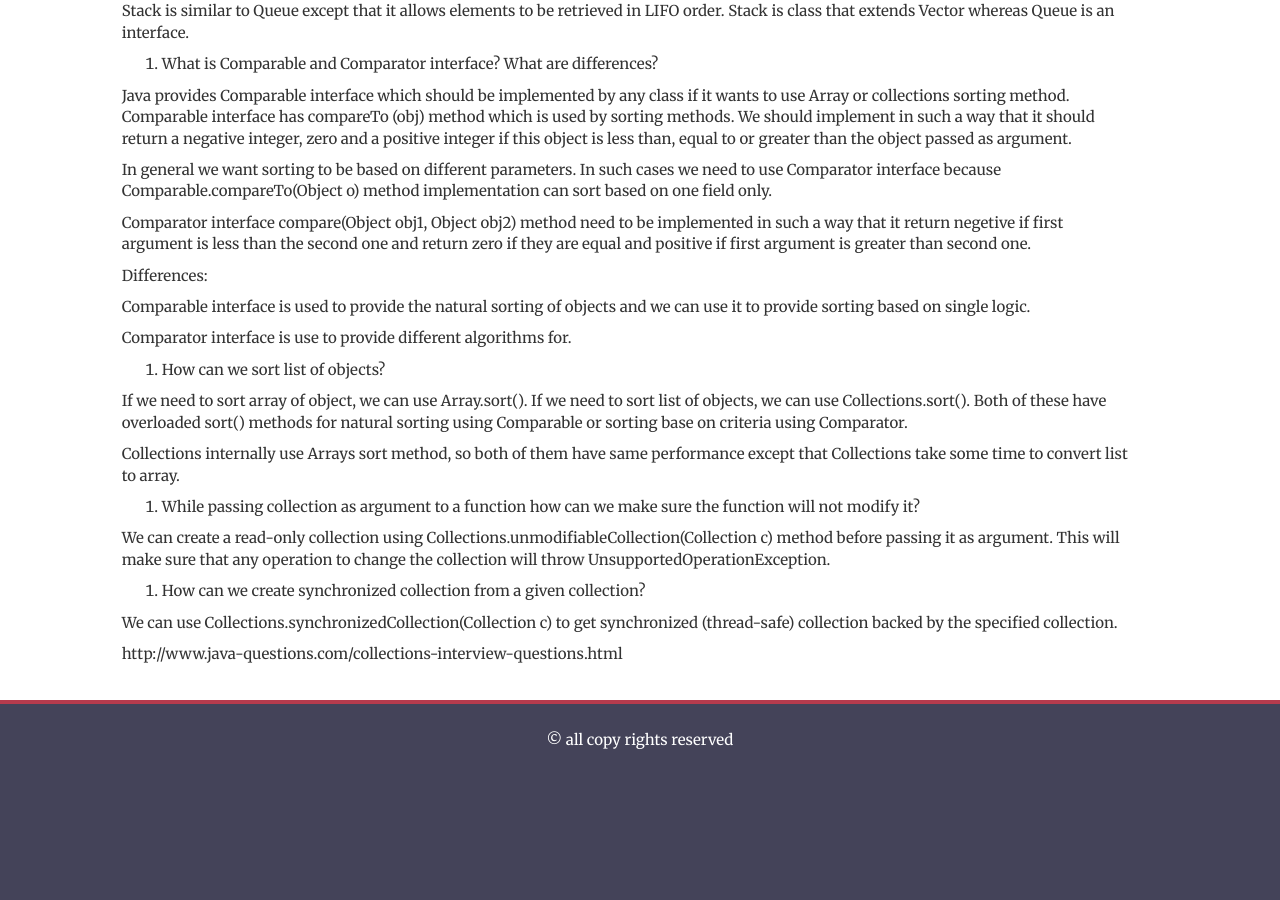
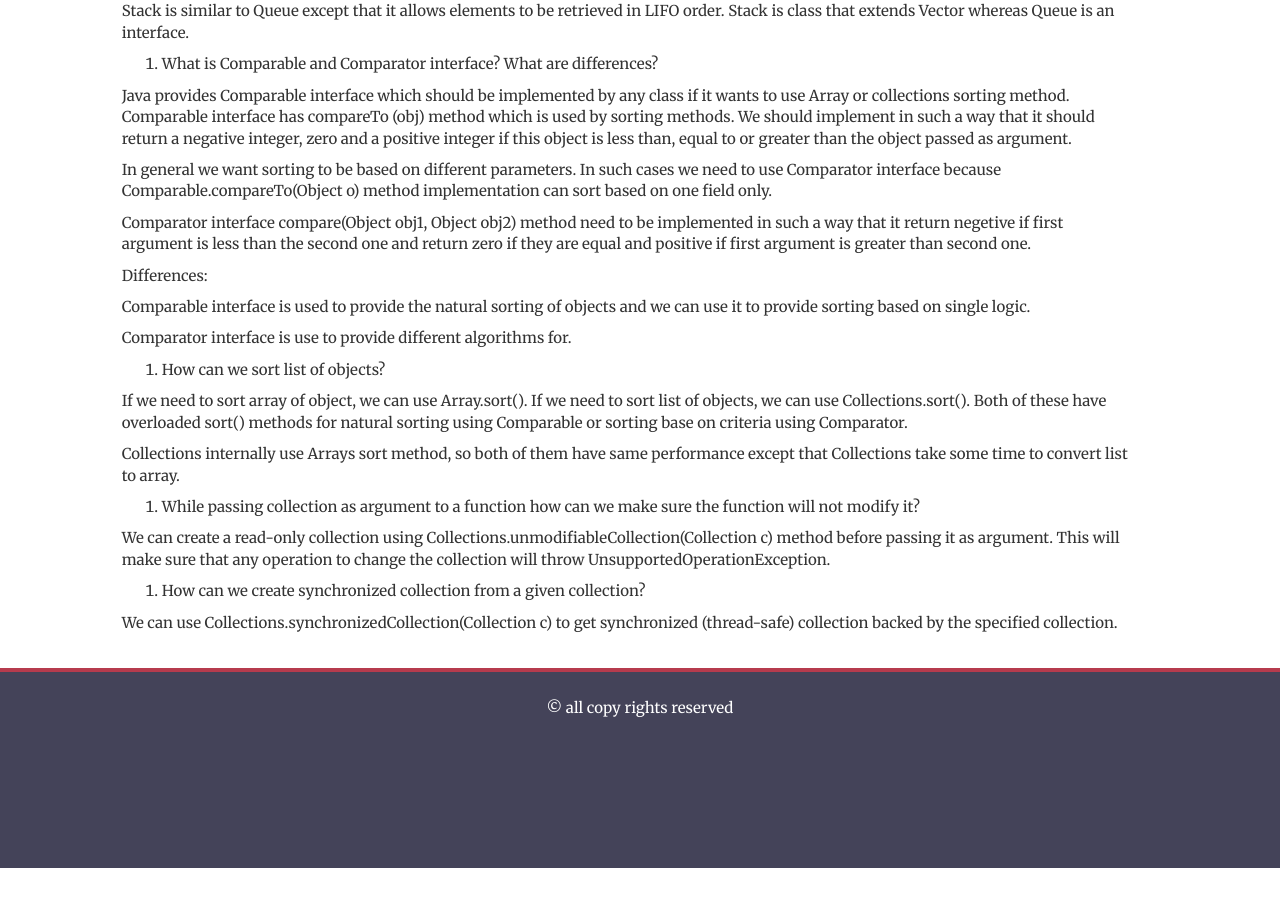
Before and after one commit to deepaksama/deepaksama.github.io, a Jekyll site: the page built from _posts/Java/2017-03-04-Java-Interview-Questions.md, in a window 1280 px wide and 900 px high, scrolled down 4216 px. Built offline with Jekyll 4.4.1, drawn with Linux system fonts in a browser that asks for light colours; nearby versions of some CDN libraries; some web fonts are replaced; after the commit the page ends 5084 px from its top, so only the background shows below that; some of the changed lines change nothing that is shown.

Commit message:
Updated 2017-03-04-Java-Interview-Questions.md

```diff
--- a/_posts/Java/2017-03-04-Java-Interview-Questions.md
+++ b/_posts/Java/2017-03-04-Java-Interview-Questions.md
@@ -248,6 +248,3 @@ We can create a read-only collection using Collections.unmodifiableCollection(Co
 32.	How can we create synchronized collection from a given collection?
 
 We can use Collections.synchronizedCollection(Collection c) to get synchronized (thread-safe) collection backed by the specified collection.
-
-
-http://www.java-questions.com/collections-interview-questions.html
```
